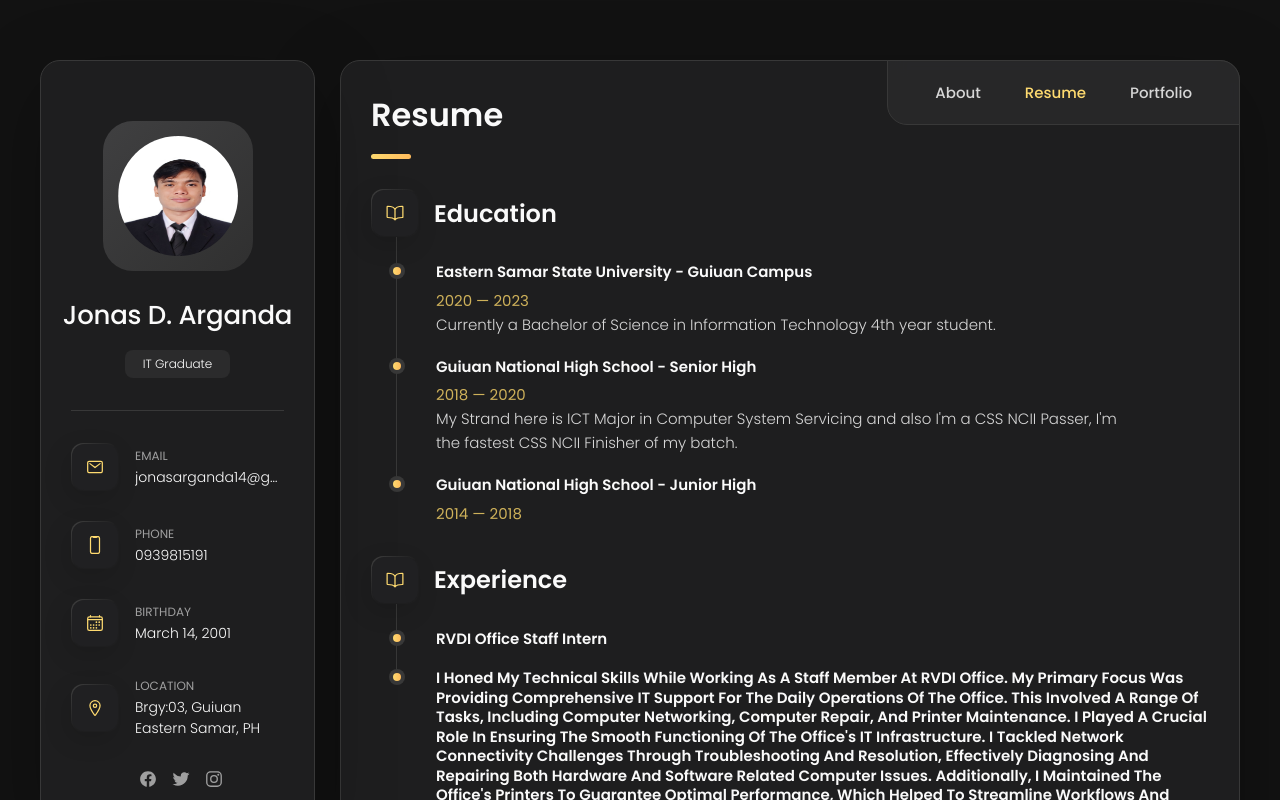
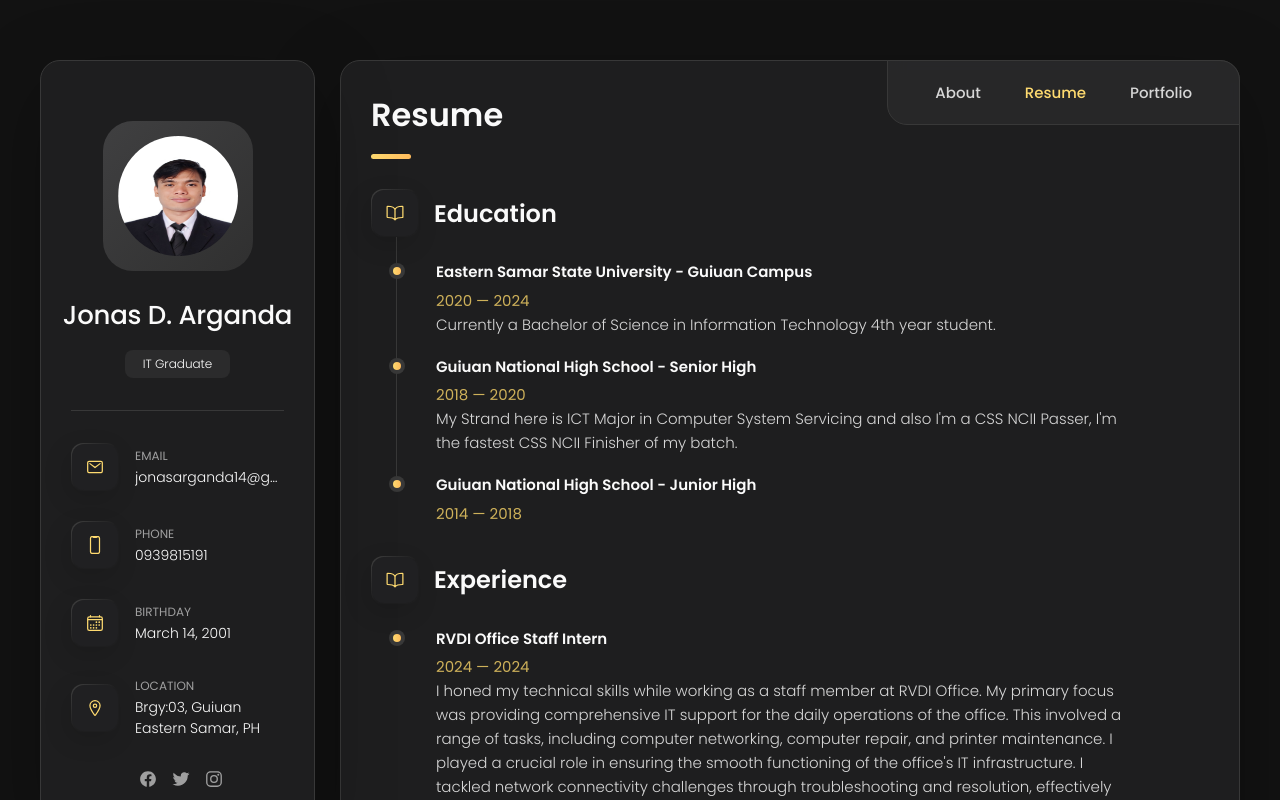
Before and after one commit to Jonasarganda/vcard-Arganda_Jonas, a plain HTML site: page index.html in a window 1280 px wide. Both pictures are taken after a click on the button "Resume". Shown: the top 800 px of the page. Drawn offline with nearby package versions, Linux system fonts and the light colour scheme.

Commit message:
index.html

```diff
--- a/index.html
+++ b/index.html
@@ -354,7 +354,7 @@
 
               <h4 class="h4 timeline-item-title">Eastern Samar State University - Guiuan Campus</h4>
 
-              <span>2020 — 2023</span>
+              <span>2020 — 2024</span>
 
               <p class="timeline-text">
                 Currently a Bachelor of Science in Information Technology 4th year student.
@@ -403,17 +403,15 @@
             <li class="timeline-item">
 
               <h4 class="h4 timeline-item-title">RVDI Office Staff Intern</h4>
+<span>2024 — 2024</span>
 
+              <p class="timeline-text">I honed my technical skills while working as a staff member at RVDI Office. My primary focus was providing comprehensive IT support for the daily operations of the office. This involved a range of tasks, including computer networking, computer repair, and printer maintenance. I played a crucial role in ensuring the smooth functioning of the office's IT infrastructure. I tackled network connectivity challenges through troubleshooting and resolution, effectively diagnosing and repairing both hardware and software related computer issues. Additionally, I maintained the office's printers to guarantee optimal performance, which helped to streamline workflows and boost overall productivity.
+
+              </p>
 
 
             </li>
 
-            <li class="timeline-item">
-
-              <h4 class="h4 timeline-item-title">I honed my technical skills while working as a staff member at RVDI Office. My primary focus was providing comprehensive IT support for the daily operations of the office. This involved a range of tasks, including computer networking, computer repair, and printer maintenance. I played a crucial role in ensuring the smooth functioning of the office's IT infrastructure. I tackled network connectivity challenges through troubleshooting and resolution, effectively diagnosing and repairing both hardware and software related computer issues. Additionally, I maintained the office's printers to guarantee optimal performance, which helped to streamline workflows and boost overall productivity.
-              </h4>
-
-              <span>2024 — 2024</pan>
 
 
 
```
